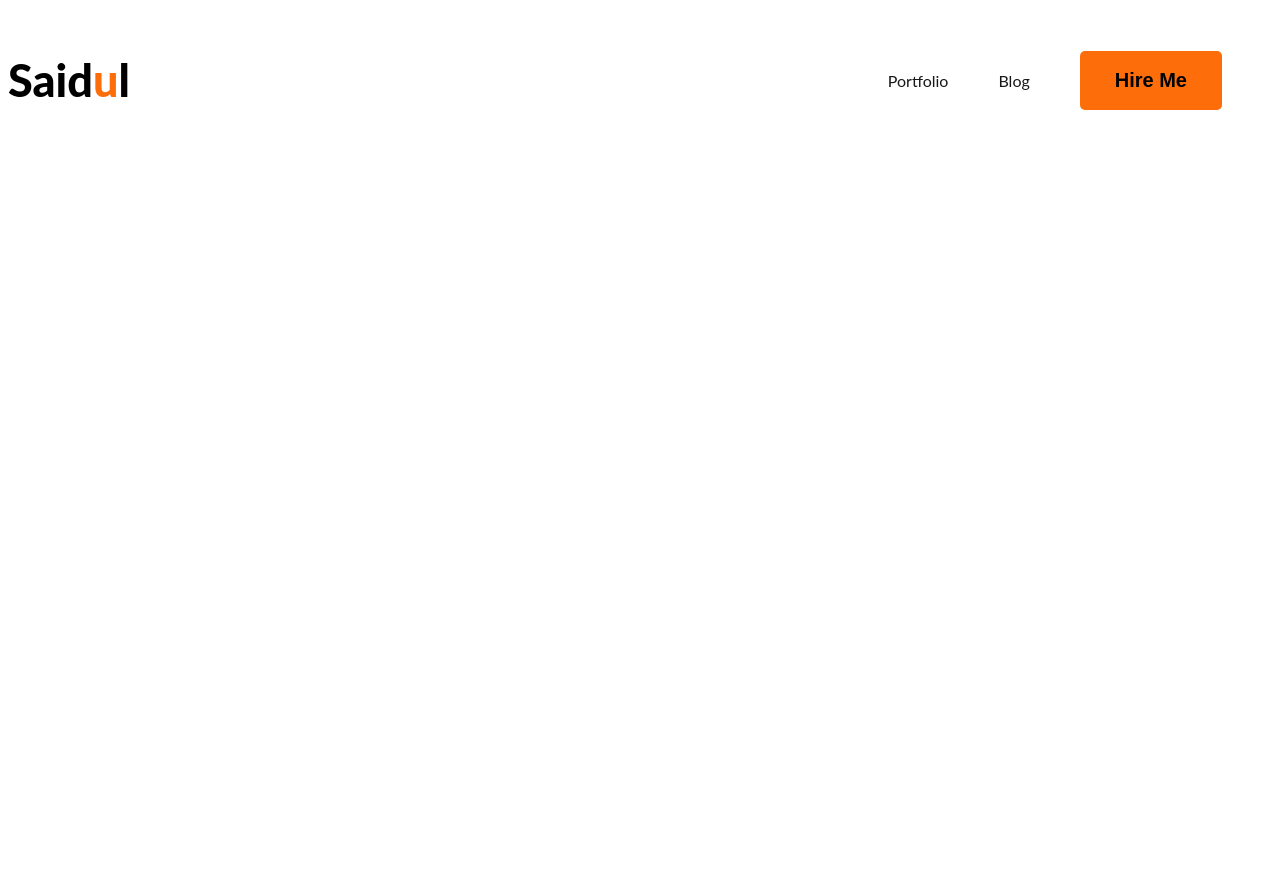
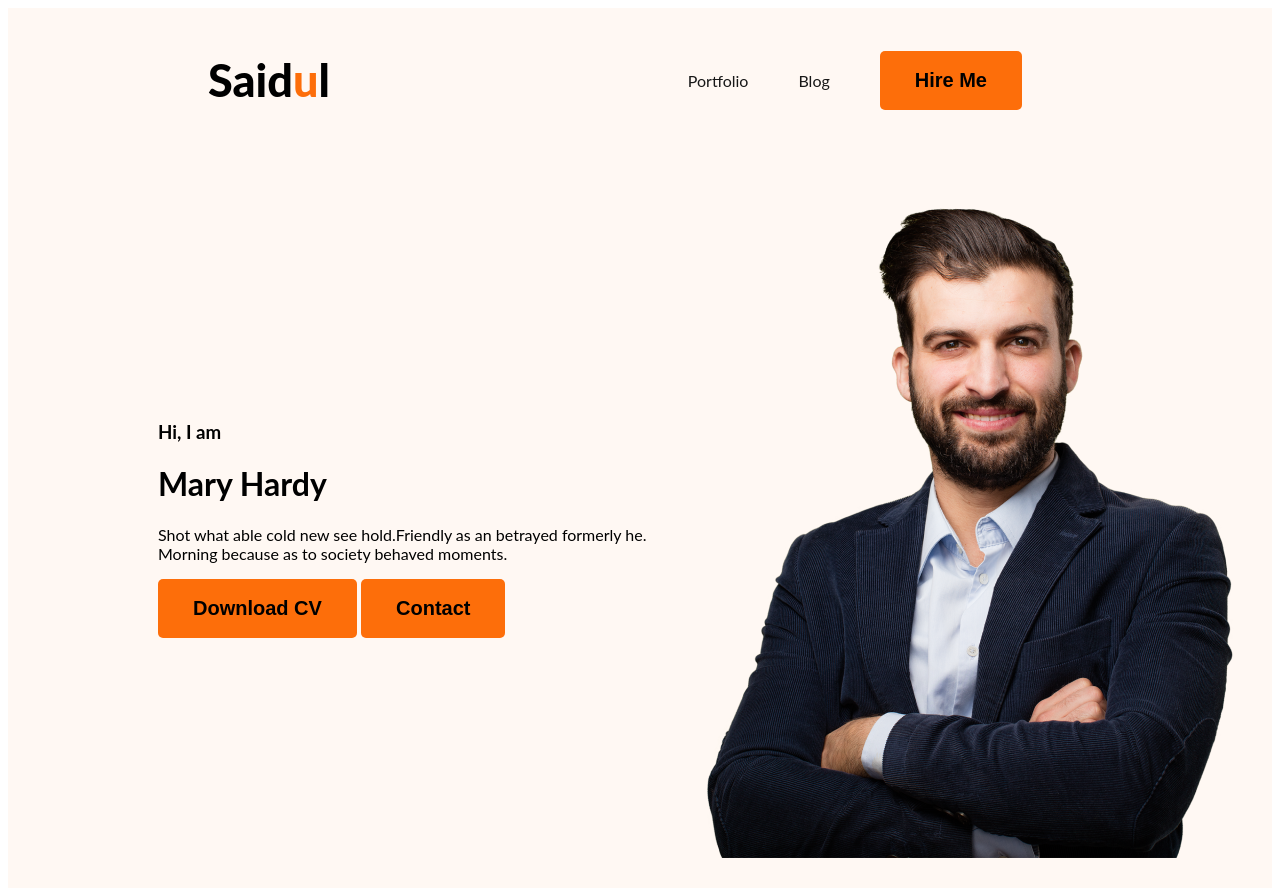
Before and after one commit to mdsaidul44/web-developer-portfolio, a plain HTML site: page index.html in a window 1280 px wide. Before the commit the page ends 800 px from the top, so only its background shows below. Drawn offline with Linux system fonts and the light colour scheme.

Commit message:
image and content added

```diff
--- a/index.html
+++ b/index.html
@@ -10,7 +10,7 @@
     <link rel="stylesheet" href="styles/protfolio.css">
 </head>
 <body>
-    <header>
+    <header class="header">
         <nav>
             <h3 class="nav-title">Said<span class="text-primary">u</span>l</h3>
             <ul>
@@ -19,6 +19,16 @@
                <li><button class="btn-primary">Hire Me</button></li>
             </ul>
         </nav>
+        <div class="banner">
+            <div class="banner-content">
+                <h3 class="banner-greeting">Hi, I am</h3>
+                <h1 class="banner-title">Mary Hardy</h1>
+                <p>Shot what able cold new see hold.Friendly as an betrayed formerly he. Morning because as to society behaved moments.</p>
+                <button class="btn-primary">Download CV</button>
+                <button class="btn-primary">Contact</button>
+            </div>
+            <img  class="profile-pic" src="images/hardy.png" alt="">
+        </div>
     </header>
     <main>
 
--- a/styles/protfolio.css
+++ b/styles/protfolio.css
@@ -20,6 +20,7 @@ nav{
     display: flex;
     justify-content: space-between;
     align-items: center;
+    margin: 0 200px;
 }
 .nav-title{
     color: var  #181818 ;
@@ -38,3 +39,15 @@ nav a{
     text-decoration: none;
     color: #181818;
 }
+.header{
+    background: #FFF8F3;
+}
+.banner {
+    padding: 30px 30px 30px 150px;
+    display: flex;
+    align-items: center;
+}
+banner .profile-pic{
+    width: 500px;
+    height: 676px;
+}
```
Also changed, not shown: 1 other file.
